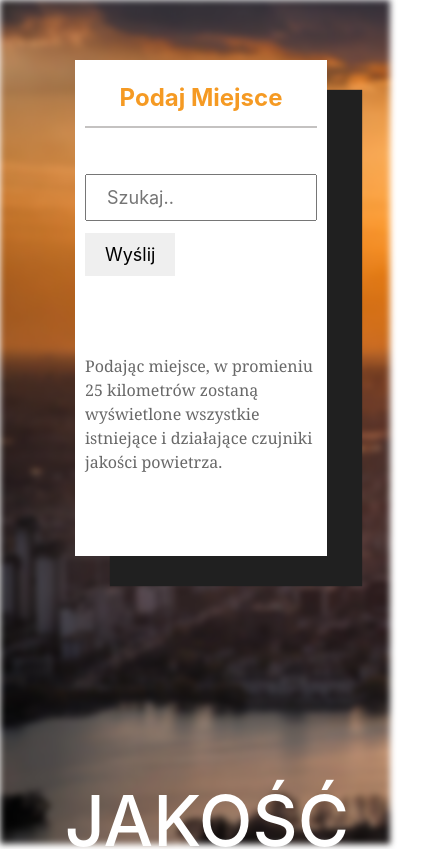
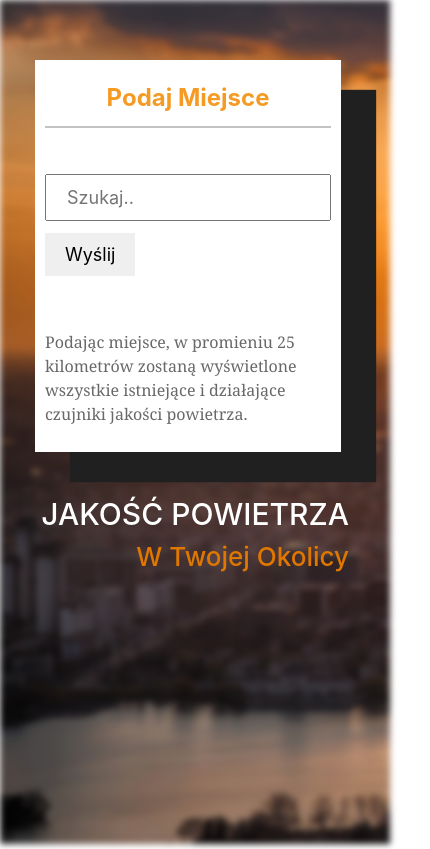
Before and after one commit to AdrianMrk/Air_quality, a React (Create React App) app: page / in a window 390 px wide. Shown: the top 849 px of the page, 430 px wide, since content can reach past the window. Built offline with nearby package versions, Linux system fonts and the light colour scheme.

Commit message:
Improved view on mobile devices

```diff
--- a/src/components/seeker.jsx
+++ b/src/components/seeker.jsx
@@ -58,7 +58,7 @@ export default class Seeker extends React.Component {
             <input type="submit" value="Wyślij" />
           </form>
          </div>
-         <br/><br/><br/>
+         <br/><br/>
          <p className="description">
            Podając miejsce, w promieniu 25 kilometrów zostaną
            wyświetlone wszystkie istniejące i działające czujniki jakości powietrza.
--- a/src/index.css
+++ b/src/index.css
@@ -55,14 +55,14 @@ text-align: right;
 }
 
 .description{
-
+  margin-top: 18px;
   color:rgb(104, 104, 104);
   font-family:Cambria, Cochin, Georgia, Times, 'Times New Roman', serif
 }
 
 .locationContainer{
   font-size: 18px;
-  border-bottom:solid 2px rgb(196, 194, 193);
+  border-bottom:solid 2px rgb(224, 224, 224);
 }
 
 #header{
@@ -137,3 +137,12 @@ font-weight: 500;
   50% {top:2px}
   100% {top:-4px}
 }
+
+@media screen and (max-width: 767px) {
+  #mainContainer{width:85%;margin-left:20px;height:auto}
+  .description{margin-top: 0px;}
+  .locationContainer{font-size: 16px}
+  #header{ top:-20px;font-size: 30px; }
+  #header2{ top:-20px;font-size: 26px; }
+
+}
```
